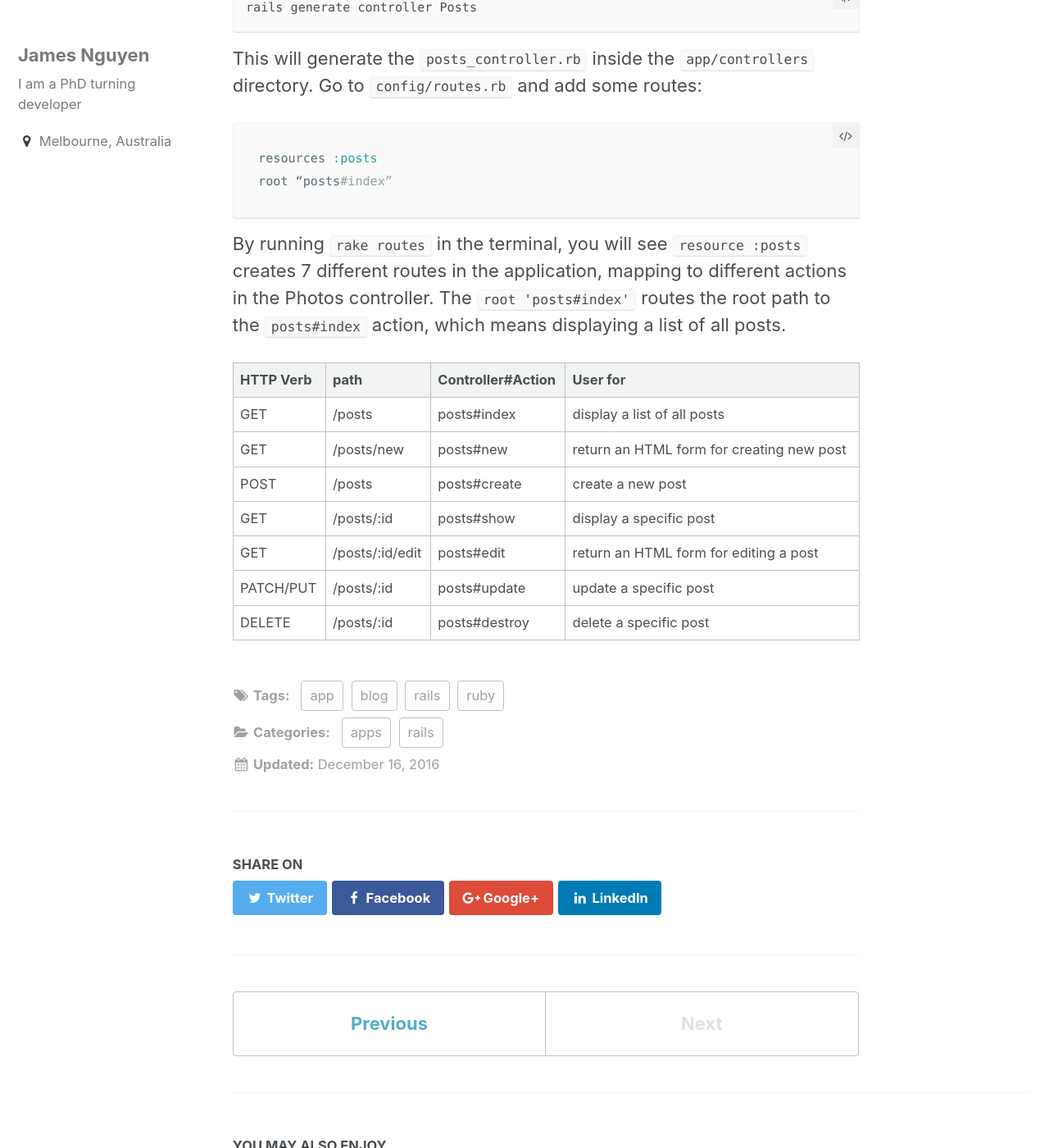
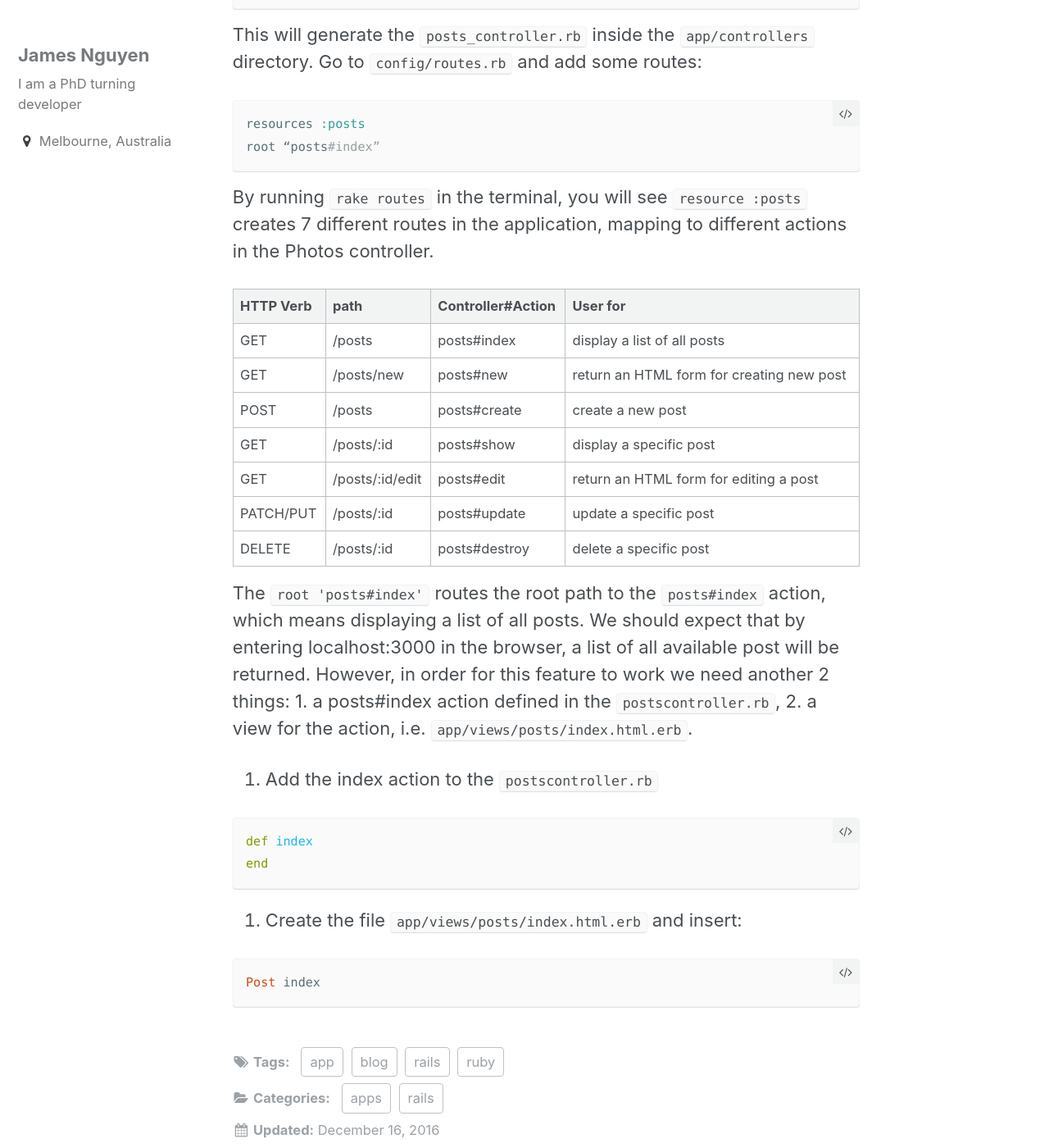
Before and after one commit to ncthanh1986/ncthanh1986.github.io, a Jekyll site: the page built from _posts/2016-12-16-ruby-on-rails-blog.markdown, in a window 1280 px wide and 1400 px high, scrolled down 1003 px. Shown: the whole window at 82% size. Built offline with Jekyll 4.4.1, drawn with Linux system fonts in a browser that asks for light colours.

Commit message:
fix issues

````diff
--- a/_posts/2016-12-16-ruby-on-rails-blog.markdown
+++ b/_posts/2016-12-16-ruby-on-rails-blog.markdown
@@ -14,10 +14,12 @@ This tutorial will show you, step-by-step, how to build a fully functional blog
 
 ## Step 1: Start a new Rails project
 Create a new Rails project then bundle install
-```shell
+
+{% highlight shell %}
 rails new blog
 bundle install
-```
+{% endhighlight%}
+
 Check if everything is going fine by starting the Rails server (<code>rails server</code>) then going to `http://localhost:3000`
 
 You should be able to see a welcome message "Yay! You're on Rails!" if your rails version is 5 or above.
@@ -25,17 +27,20 @@ You should be able to see a welcome message "Yay! You're on Rails!" if your rail
 ## Step 2: Add ability to create, edit and delete posts
 
 Generate `post` controller:
+
 {% highlight shell %}
 rails generate controller Posts
 {% endhighlight%}
+
 This will generate the `posts_controller.rb` inside the `app/controllers` directory.
 Go to `config/routes.rb` and add some routes:
-```ruby
+
+{% highlight ruby %}
 resources :posts
 root “posts#index”
-```
+{% endhighlight%}
 
-By running `rake routes` in the terminal, you will see `resource :posts` creates 7 different routes in the application, mapping to different actions in the Photos controller. The `root 'posts#index'` routes the root path to the `posts#index` action, which means displaying a list of all posts.
+By running `rake routes` in the terminal, you will see `resource :posts` creates 7 different routes in the application, mapping to different actions in the Photos controller.
 
 | HTTP Verb     | path           | Controller#Action  | User for  |
 | ------------- |-------------   | -----  | ---   |
@@ -46,3 +51,18 @@ By running `rake routes` in the terminal, you will see `resource :posts` creates
 | GET			|/posts/:id/edit | posts#edit 		  |	return an HTML form for editing a post|
 | PATCH/PUT		|	/posts/:id   | posts#update       |	update a specific post|
 | DELETE 		|	/posts/:id   | posts#destroy	  |	delete a specific post|
+
+The `root 'posts#index'` routes the root path to the `posts#index` action, which means displaying a list of all posts. We should expect that by entering localhost:3000 in the browser, a list of all available post will be returned. However, in order for this feature to work we need another 2 things: 1. a posts#index action defined in the `postscontroller.rb`, 2. a view for the action, i.e. `app/views/posts/index.html.erb`.
+
+1. Add the index action to the `postscontroller.rb`
+
+{% highlight ruby %}
+def index
+end
+{% endhighlight%}
+
+2. Create the file `app/views/posts/index.html.erb` and insert:
+
+{% highlight ruby %}
+Post index
+{% endhighlight%}
````
